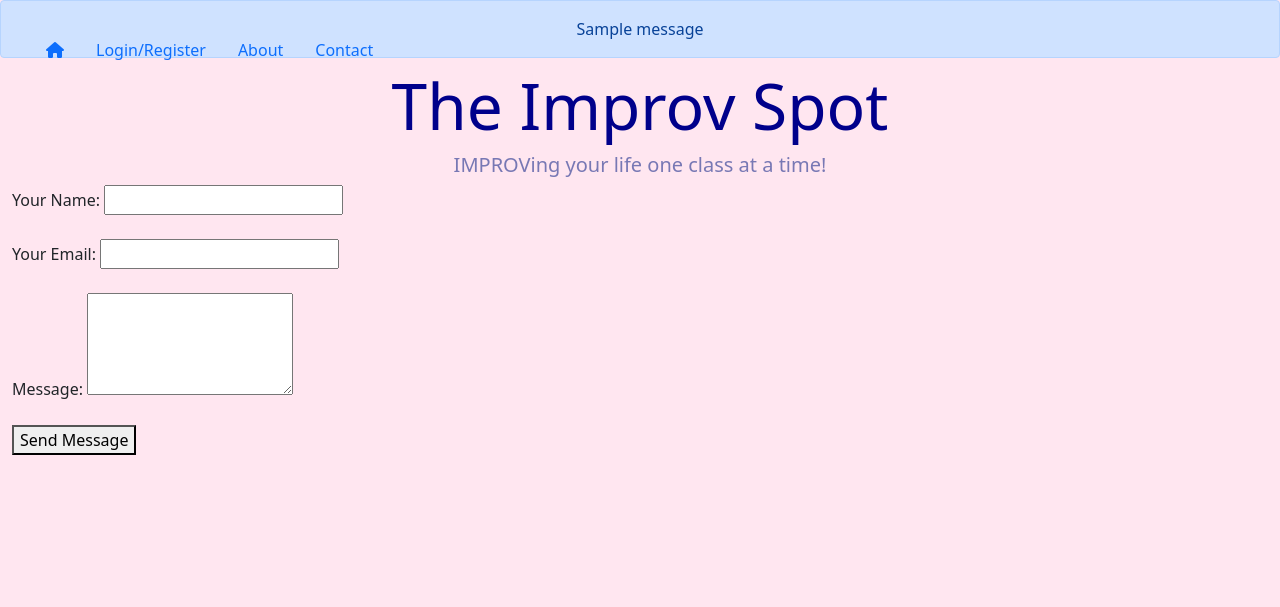
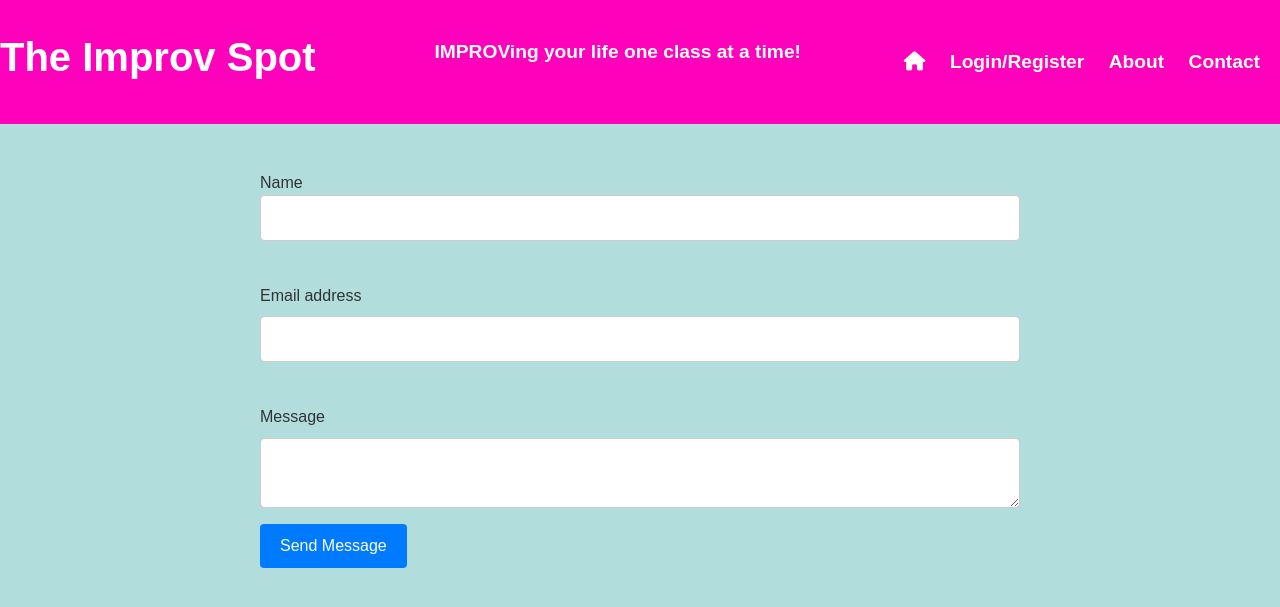
Before and after one commit to SummitKC/406ProjItt2, a Flask app: page /contact in a window 1280 px wide. Shown: the top 607 px of the page. Run offline with Flask 3, Linux system fonts and the light colour scheme; one stand-in notice (Sample message) is shown; some libraries are stand-ins or nearby versions.

Commit message:
Add files via upload

```diff
--- a/app.py
+++ b/app.py
@@ -193,7 +193,7 @@ def adminlogin():
         if admin and check_password_hash(admin.hash, password):
             session['user_id'] = admin.id
             session['username'] = admin.username
-            return redirect('/')
+            return redirect('/admin')
         else:
             #TODO: change this to give a popup notifying the user instead of redirecting them
             return render_template('error.html', err_msg="Incorrect Username or Password")
@@ -226,6 +226,27 @@ def logout():
     session.clear()
     return redirect('/')
 
+@app.route('/reqadmin', methods=['GET', 'POST'])
+def request_admin():
+    if request.method == 'POST':
+        email = request.form['email']
+        usernames = sorted(db.session.query(Admins), key=lambda x: x.username)
+        if usernames:
+            admin_num = str(int(usernames[-1].username[-1]) + 1)
+            new_admin_name = f'admin{admin_num}'
+        else:
+            new_admin_name = 'admin1'
+        password = ""
+        for _ in range(10):
+            password += str(randint(0,9))
+        new_admin = Admins(username=new_admin_name, hash=generate_password_hash(password))
+        db.session.add(new_admin)
+        db.session.commit()
+        send_mail(email, (new_admin_name, password))
+        return 'Request Sent'
+    else:
+        return render_template('reqadmin.html')
+
 @app.route('/admin') # TODO add admin login later
 def yearToDate():
     ytd = db.session.query(Finances).all()
@@ -241,7 +262,7 @@ def dashboard():
     username = session['username']
     return f"Welcome, {username}! This is your dashboard."
 
-@app.route('/account', methods=['GET', 'POST'])
+@app.route('/account', methods=['GET', 'POST', 'PUT'])
 @login_required
 def account():
     if request.method == 'POST':
@@ -257,7 +278,14 @@ def account():
         user.total_payments += user.current_payment
         user.update_weekly_status(week_to_pay, 'attended')
 
-        return render_template('account.html', weeks=["1","2","3","4"], payment=user.current_payment, status=user.weekly_status)
+        return render_template('account.html', weeks=["1","2","3","4"], paid = True, payment=user.current_payment, status=user.weekly_status)
+    elif request.method == 'PUT':
+        print("abc")
+        week_to_pay = list(request.form.keys())[0]
+        user = db.session.query(User).filter_by(username=session['username']).first()
+        user.update_weekly_status(week_to_pay, 'attended')
+        return render_template('account.html', weeks=["1","2","3","4"], paid = False, status=user.weekly_status)
+
     else:
         # TODO: update to use render_template(account.html) when ready
         user = db.session.query(User).filter_by(username=session['username']).first()
--- a/static/styles.css
+++ b/static/styles.css
@@ -1,88 +1,171 @@
-h1.center {
+body {
+    font-family: 'Arial', sans-serif;
+    line-height: 1.6;
+    margin: 0;
+    padding: 0;
+    background-color: #b1dddd;
+    color: #333;
+}
+
+.container {
+    max-width: 800px;
+    margin: 0 auto;
+    padding: 20px;
+}
+
+.navbar {
+    background-color: #ff00bb;
+    color: #fff;
+    padding: 20px 0;
     text-align: center;
 }
 
-div.center {
-    display: flex;
-    justify-content: center;
-    align-items: center;
-    flex-direction: column;
+.navbar-brand {
+    font-size: 2.5rem;
+    font-weight: bold;
+    margin-bottom: 10px;
+}
+
+.navbar-subtext {
+    font-size: 1.2rem;
+    font-weight: bold;
+    margin-bottom: 20px;
+}
+
+.nav-links {
+    list-style: none;
+    padding: 0;
+    margin: 0;
+}
+
+.nav-links li {
+    display: inline;
+    margin-right: 20px;
+}
+
+.nav-links a {
+    color: #fff;
+    text-decoration: none;
+    font-size: 1.2rem;
+    font-weight: bold;
+}
+
+.nav-links a:hover {
+    text-decoration: underline;
+}
+
+.btn {
+    display: inline-block;
+    padding: 10px 20px;
+    font-size: 1rem;
+    border: none;
+    border-radius: 4px;
+    cursor: pointer;
+    transition: background-color 0.3s ease;
+}
+
+.btn-primary {
+    background-color: #007bff;
+    color: #fff;
+}
+
+.btn-primary:hover {
+    background-color: #0056b3;
+}
+
+.form-control {
+    display: block;
+    width: 100%;
+    padding: 10px;
+    font-size: 1rem;
+    border: 1px solid #ccc;
+    border-radius: 4px;
+    transition: border-color 0.3s ease;
+}
+
+.form-control:focus {
+    border-color: #007bff;
+    outline: none;
+}
+
+.form-control-2 {
+    width: 40%;
+    padding: 10px;
+    font-size: 1rem;
+    border: 1px solid #ccc;
+    border-radius: 4px;
+    transition: border-color 0.3s ease;
+}
+
+.form-control-2:focus {
+    border-color: #007bff;
+    outline: none;
+}
+
+.table {
+    width: 100%;
+    margin-bottom: 20px;
+    border-collapse: collapse;
+}
+
+.table th, .table td {
+    padding: 10px;
+    text-align: left;
+    border-bottom: 3px solid #ddd;
+}
+
+.table th {
+    background-color: #f8f9fa;
+}
+
+.alert {
+    padding: 15px;
+    margin-bottom: 20px;
+    border-radius: 4px;
+}
+
+.alert-primary {
+    background-color: #cce5ff;
+    color: #004085;
+    border: 1px solid #b8daff;
 }
 
 .login-container {
     max-width: 400px;
-    margin: auto;
+    margin: 0 auto;
     padding: 20px;
-    background-color: #f9f9f9;
-    border: 1px solid #ccc;
-    border-radius: 5px;
+    background-color: #fff;
+    border: 1px solid #ddd;
+    border-radius: 8px;
+    box-shadow: 0 4px 8px rgba(0, 0, 0, 0.1);
 }
 
-.login-form .form-group {
+.login-container h1 {
+    text-align: center;
     margin-bottom: 20px;
+
+}
+.register-link {
+    text-align: center;
 }
 
-.login-form label {
-    display: block;
+.login-buttons {
+    text-align: center;
+}
+
+.admin-nav {
+    background-color: #c8dff6;
+    padding: 15px;
+    border-radius: 4px;
+}
+
+.admin-nav a {
+    color: #f1e0e0;
+    text-decoration: none;
+    font-size: 1.2rem;
     font-weight: bold;
 }
 
-.login-form input[type="text"],
-.login-form input[type="password"] {
-    width: 100%;
-    padding: 10px;
-    font-size: 16px;
-    border: 1px solid #ccc;
-    border-radius: 5px;
-    box-sizing: border-box;
+.admin-nav a:hover {
+    color: #aed2f8; /* Blue color on hover */
 }
-
-.login-form button {
-    width: 100%;
-    padding: 10px;
-    font-size: 16px;
-    background-color: #007bff;
-    color: #fff;
-    border: none;
-    border-radius: 5px;
-    cursor: pointer;
-}
-
-.login-form button:hover {
-    background-color: #0056b3;
-}
-
-.register-link {
-    margin-top: 10px;
-    font-size: 14px;
-    text-align: center;
-}
-
-body {
-    background-color: #ffe6f0
-}
-
-header h1 {
-    color: #00008B;
-    margin-top: 10px;
-    text-align: center;
-}
-
-header h2 {
-    text-align: center;
-    color: #7878b4;
-}
-
-.nav {
-  position: fixed;
-  top: 20px;
-  left: 20px;
-  padding: 10px;
-}
-
-.table {
-    table {
-        border: 1px solid;
-        text-align: center;
-      }
-}
--- a/templates/contact.html
+++ b/templates/contact.html
@@ -2,19 +2,27 @@
 {% block title %} The Improv Spot {% endblock %}
 
 {% block main %}
+    <div class="container">
+        <form method="POST"  action="/contact">
+            <br>
+            <div class="mb-3">
+                <label for="name">Name</label>
+                <input type="text" class="form-control" id="name" required></input>
+            </div>
+            <br>
+            <div class="mb-3">
+                <label for="email" class="form-label">Email address</label>
+                <input type="email" class="form-control" id="email" required></input>
+              </div>
+            <br>
+            <div class="mb-3">
+                <label for="message" class="form-label">Message</label>
+                <textarea class="form-control" id="message" rows="0"></textarea>
+            </div>
 
-    <form method="post">
-        <label for="name">Your Name:</label>
-        <input type="text" id="name" name="name" required><br><br>
-
-        <label for="email">Your Email:</label>
-        <input type="email" id="email" name="email" required><br><br>
-
-        <label for="message">Message:</label>
-        <textarea id="message" name="message" rows="4" required></textarea><br><br>
-
-        <button type="submit">Send Message</button>
-    </form>
+            <button type="submit" class="btn btn-primary">Send Message</button>
+        </form>
+    </div>
 </body>
 </html>
 
--- a/templates/finance.html
+++ b/templates/finance.html
@@ -1,4 +1,4 @@
-{% extends "layout.html" %}
+{% extends "adminside.html" %}
 
 {% block title %} Finances {% endblock %}
 
@@ -70,7 +70,7 @@
                           </tr>
                         </tbody>
                       </table>
-                    </td> <!-- change to month.income when db is changed-->
+                    </td>
                     <td>${{ month.calculate_total_expenses() }}
                       <table class="table">
                         <thead>
--- a/templates/layout.html
+++ b/templates/layout.html
@@ -10,42 +10,25 @@
     <link href="/static/styles.css" rel="stylesheet">
 </head>
 <body>
-        {% if get_flashed_messages() %}
-            <header>
-                <div class="alert alert-primary mb-0 text-center" role="alert">
-                    {{ get_flashed_messages() | join(" ") }}
-                </div>
-            </header>
+    <header class="navbar">
+        <div class="navbar-brand">The Improv Spot</div>
+        <div class="navbar-subtext">IMPROVing your life one class at a time!</div>
+        <ul class="nav-links">
+            <li><a href="/admin" class="active"><i class="fas fa-home"></i></a></li>
+            {% if session['username'] %}
+                <li><a href="/account">Account</a></li>
+            {% else %}
+                <li><a href="/login">Login/Register</a></li>
             {% endif %}
-        <header>
-            <h1 class="display-3">The Improv Spot</h1>
-            <h2 class="h5"> IMPROVing your life one class at a time!</h2>
-            <ul class="nav justify-content-left">
-                <li class="nav-item">
-                <a class="nav-link active" href="/"><i class="fas fa-home"></i></a>
-                </li>
-                {% if session['username'] %}
-                <li class="nav-item">
-                    <a class="nav-link" href="/account">Account</a>
-                </li>
-                {% else %}
-                <li class="nav-item">
-                    <a class="nav-link" href="/login">Login/Register</a>
-                </li>
-                {% endif %}
-                <li class="nav-item">
-                <a class="nav-link" href="/about">About</a>
-                </li>
-                <li class="nav-item">
-                <a class="nav-link active" href="/contact" tabindex="-1" aria-disabled="true">Contact</a>
-                </li>
+            <li><a href="/about">About</a></li>
+            <li><a href="/contact">Contact</a></li>
             {% if session['user_id'] %}
-                <li class="nav-item">
-                    <a class="nav-link" href="/logout">Logout</a>
-                </li>
+                <li><a href="/logout">Logout</a></li>
             {% endif %}
         </ul>
     </header>
-        <main class="container-fluid">{% block main %}{% endblock %}</main>
+    <main class="container-fluid">
+        {% block main %}{% endblock %}
+    </main>
 </body>
 </html>
--- a/templates/test.html
+++ b/templates/test.html
@@ -8,13 +8,13 @@
     <!-- Dropdown for sorting -->
     <form method="POST">
         <label for="sort">Sort by:</label>
-        <select id="sort" name="sort">
+        <select class="form-control-2" id="sort" name="sort">
             <option value="ALL"> </option>
             <option value="ALL">ALL</option>
             <option value="classAttendence">Class Attendence</option>
             <option value="completedPayment">Completed Payment</option>
         </select>
-        <button type="submit">Sort</button>
+        <button type="submit" class="btn btn-primary">Sort</button>
     </form>
 
     <!-- Table to display user information -->
```
Also changed, not shown: Test Credit card informaion.txt (added, +18 -0 lines), templates/account.html (+11 -2 lines), templates/adminside.html (+14 -17 lines), templates/home.html (+14 -2 lines), templates/reqadmin.html (added, +10 -0 lines), instance/database.db, 3 other files. Lines whose indentation alone changed are shown as unchanged.
